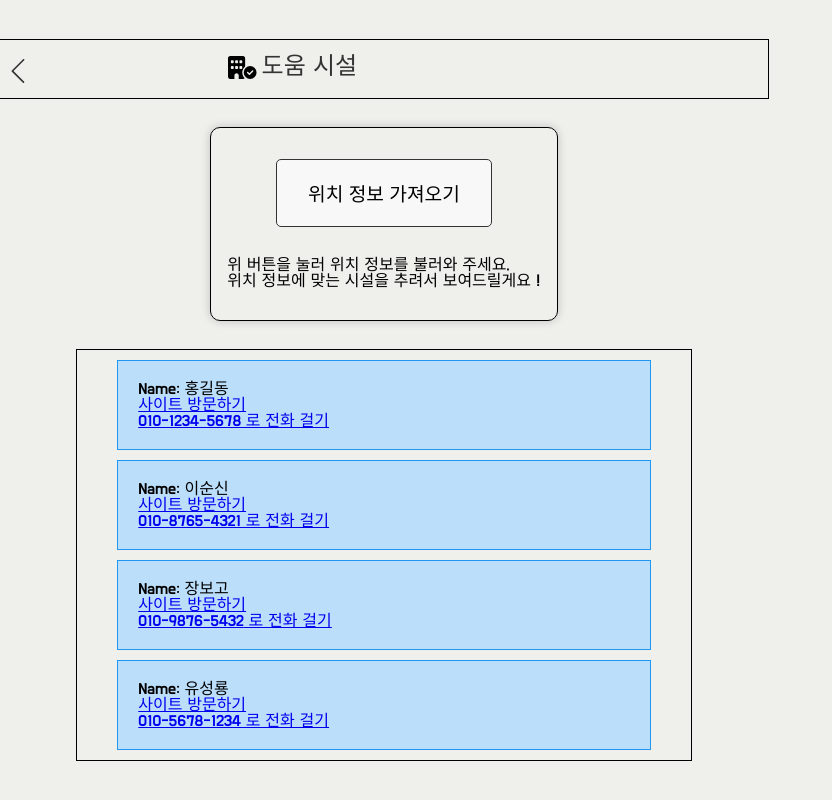
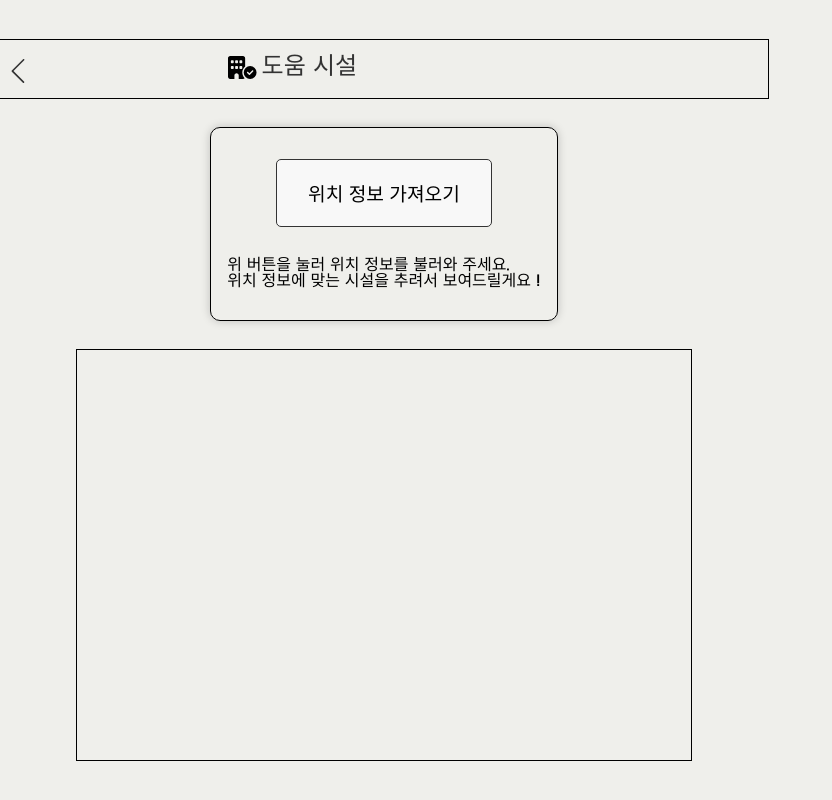
Before and after one commit to CWDll/Mearing, a React (Create React App) app: page /center in a window 1280 px wide. Shown: the whole page, without its empty margins (0-832 px from the left). Built offline with nearby package versions, Linux system fonts and the light colour scheme.

Commit message:
[Feat] 더미데이터 삭제, csv 데이터 삽입

```diff
--- a/src/pages/CenterPage/CenterPage.tsx
+++ b/src/pages/CenterPage/CenterPage.tsx
@@ -1,4 +1,4 @@
-import React from "react";
+import React, { useState } from "react";
 import * as S from "./style";
 import { useNavigate } from "react-router-dom";
 
@@ -10,74 +10,24 @@ import { FaBuildingCircleCheck } from "react-icons/fa6";
 import TitleBar from "../../components/common/TitleBar";
 import ContentBox from "../../components/ContentBox";
 import GeoButton from "../../components/geolocation/GeoButton";
+
 import TitleBarButton from "../../components/common/TitleBarButton";
+
+// 수행기관 정보를 가져오기 위한 데이터 타입 정의
+interface ContactData {
+  수행기관명: string;
+  주소: string;
+  "기관 대표전화": string;
+}
 
 const CenterPage: React.FC = () => {
   const navigate = useNavigate();
+  const [contacts, setContacts] = useState<ContactData[]>([]);
+
   // 뒤로가기 버튼 클릭 이벤트
   const goToBack = (): void => {
     navigate("/");
   };
-
-  // 더미데이터 사용하기
-  interface ContactData {
-    type: "contact";
-    name: string;
-    url: string;
-    phoneNumber: string;
-  }
-
-  // Contact 타입 더미 데이터만 생성
-  const dummyData: ContactData[] = [
-    {
-      type: "contact",
-      name: "홍길동",
-      url: "https://www.example.com",
-      phoneNumber: "010-1234-5678",
-    },
-    {
-      type: "contact",
-      name: "이순신",
-      url: "https://www.anotherexample.com",
-      phoneNumber: "010-8765-4321",
-    },
-    {
-      type: "contact",
-      name: "장보고",
-      url: "https://www.history.com",
-      phoneNumber: "010-9876-5432",
-    },
-    {
-      type: "contact",
-      name: "유성룡",
-      url: "https://www.science.org",
-      phoneNumber: "010-5678-1234",
-    },
-    {
-      type: "contact",
-      name: "김유신",
-      url: "https://www.military.kr",
-      phoneNumber: "010-4321-8765",
-    },
-    {
-      type: "contact",
-      name: "강감찬",
-      url: "https://www.leadership.com",
-      phoneNumber: "010-5678-9101",
-    },
-    {
-      type: "contact",
-      name: "조조",
-      url: "https://www.strategist.cn",
-      phoneNumber: "010-2345-6789",
-    },
-    {
-      type: "contact",
-      name: "제갈량",
-      url: "https://www.wisdom.net",
-      phoneNumber: "010-8765-4321",
-    },
-  ];
 
   return (
     <S.CenterContainer>
@@ -89,12 +39,12 @@ const CenterPage: React.FC = () => {
       {/* <TitleBar title="위치 정보"/> */}
       <GeoButton />
       <S.CenterBodyContainer>
-        {dummyData.map((item, index) => (
+        {contacts.map((item, index) => (
           <ContentBox
             key={index}
-            name={item.name}
-            url={item.url}
-            phoneNumber={item.phoneNumber}
+            name={item["수행기관명"]}
+            url={item["주소"]}
+            phoneNumber={item["기관 대표전화"]}
           />
         ))}
       </S.CenterBodyContainer>
```
